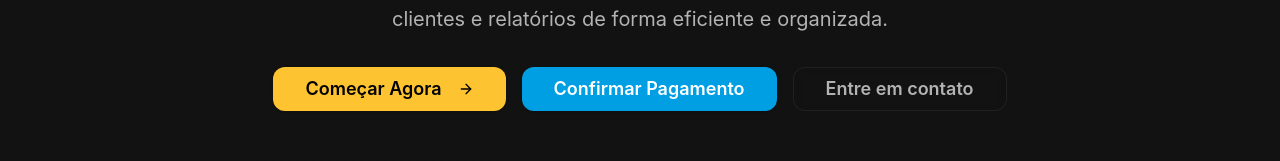
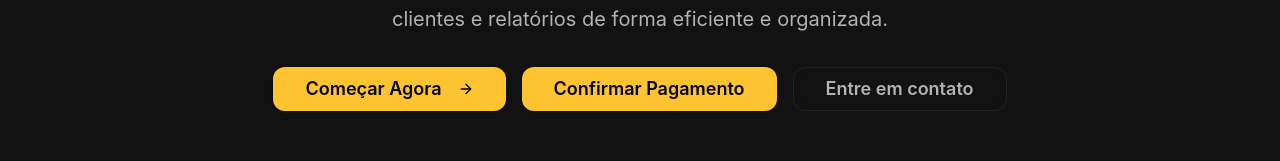
Before and after one commit to kuky13/onedrip-27, a React (Vite) app: page / in a window 1280 px wide. Shown: the part 348-509 px from the top of the page. Built offline with nearby package versions, Linux system fonts and the light colour scheme; no server answers.

Commit message:
Reverted to commit 5921405d77b3cbbe0a90df078025078de5d71915

```diff
--- a/src/pages/Index.tsx
+++ b/src/pages/Index.tsx
@@ -76,19 +76,12 @@ const Index = () => {
                 </Button>
               </ScaleOnHover>
               <ScaleOnHover>
-                <Button
-                  className="text-lg px-8 py-4 bg-[#009EE3] hover:bg-[#0088CC] text-white border-0 shadow-lg hover:shadow-xl transition-all duration-300"
-                  onClick={() => openWhatsApp('https://wa.me/556496028022')}
-                >
+                <Button className="btn-mercadopago text-lg px-8 py-4" onClick={() => openWhatsApp('https://wa.me/556496028022')}>
                   Confirmar Pagamento
                 </Button>
               </ScaleOnHover>
               <ScaleOnHover>
-                <Button
-                  variant="outline"
-                  className="btn-apple-secondary text-lg px-8 py-4"
-                  onClick={() => openWhatsApp('https://wa.me/556496028022')}
-                >
+                <Button variant="outline" className="btn-apple-secondary text-lg px-8 py-4" onClick={() => openWhatsApp('https://wa.me/556496028022')}>
                   Entre em contato
                 </Button>
               </ScaleOnHover>
```
